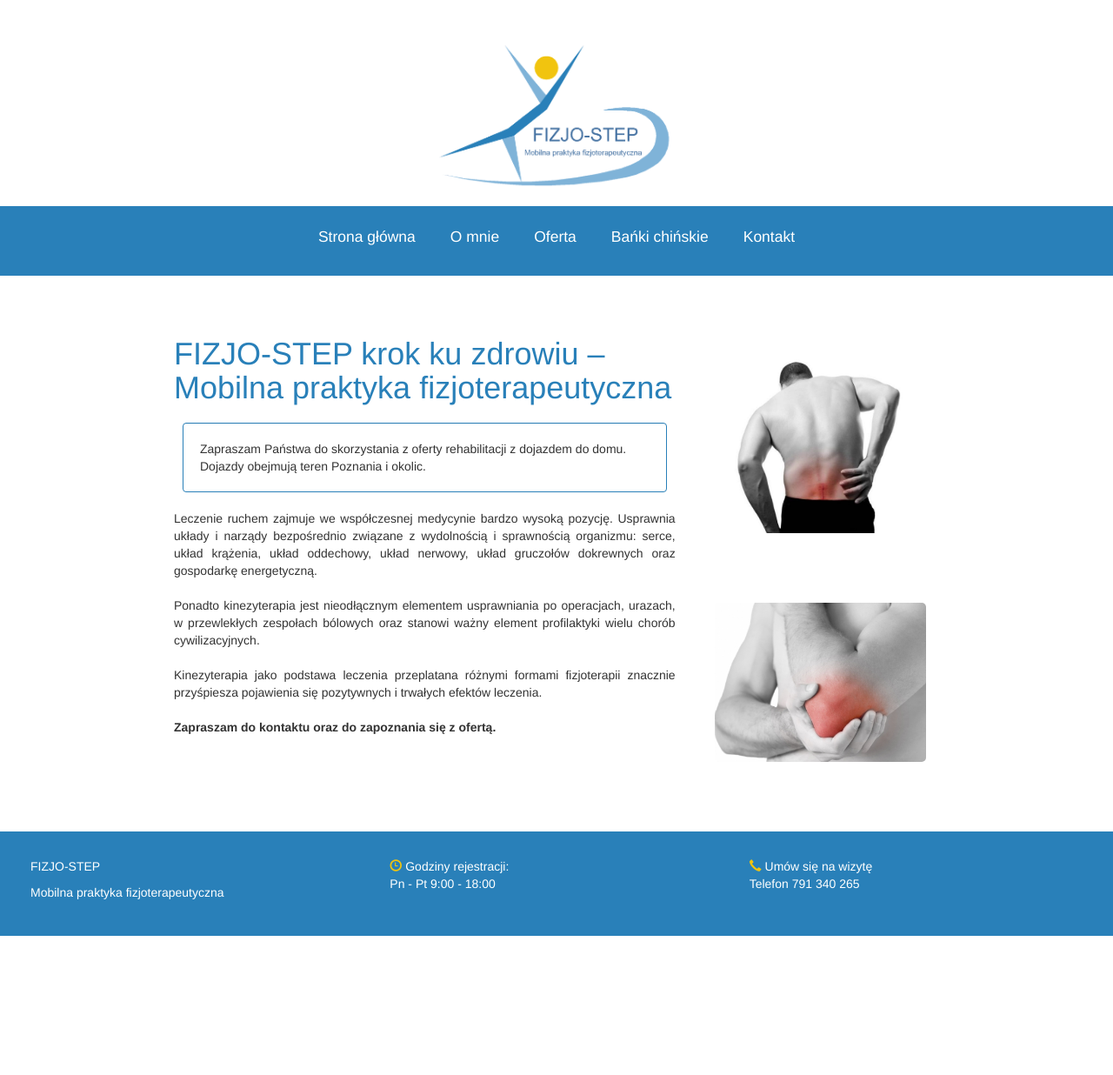
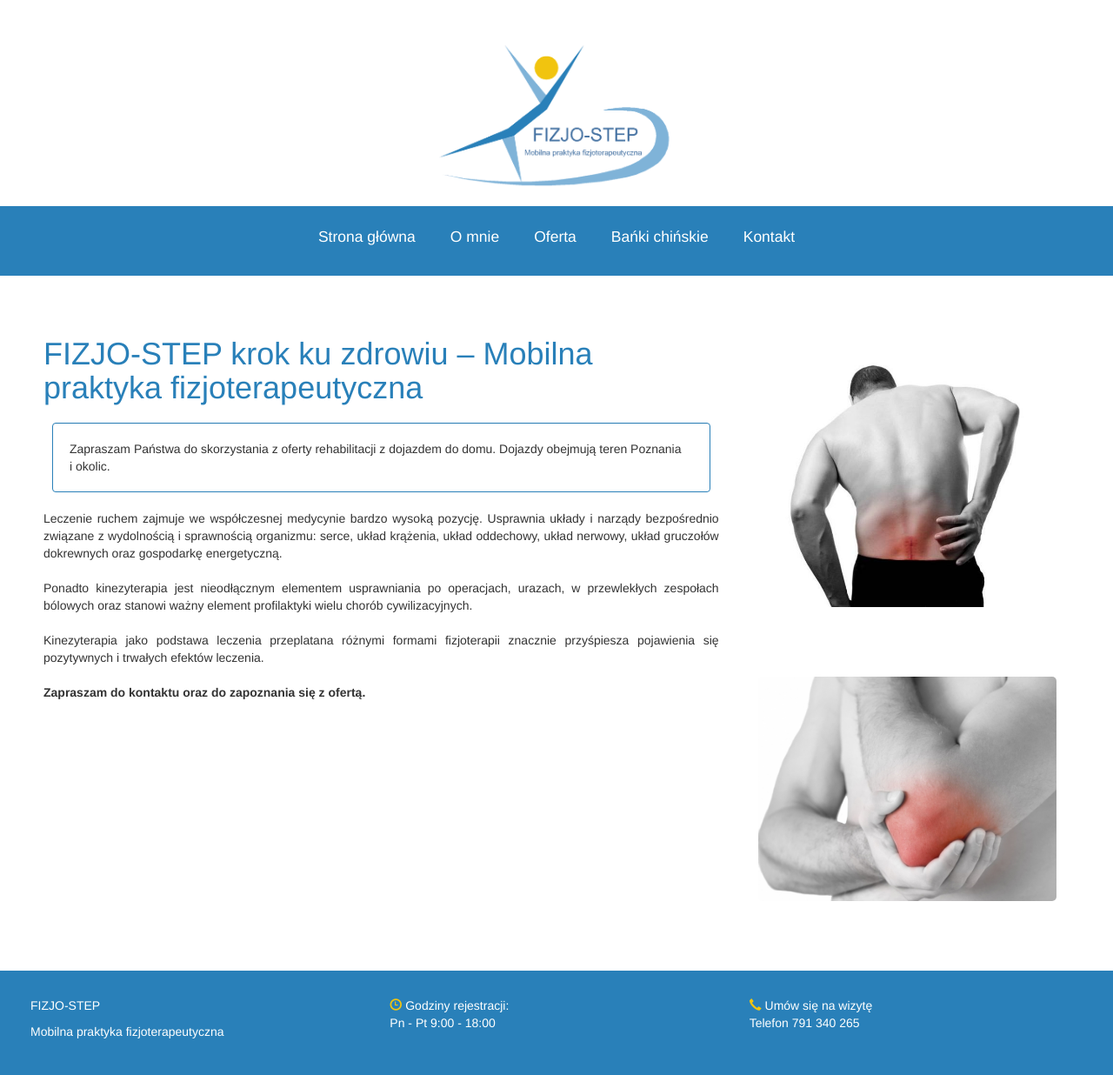
Before and after one commit to Racmo/fizjo-step, a Jekyll site: the page built from index.md, in a window 1280 px wide. Shown: the whole page at 87% size. Built offline with Jekyll 4.4.1, drawn with Linux system fonts in a browser that asks for light colours; nearby versions of some CDN libraries; before the commit the page ends 1076 px from its top, so only the background shows below that.

Commit message:
Test for mobiles fix

```diff
--- a/css/styles.scss
+++ b/css/styles.scss
@@ -5,7 +5,7 @@
 $dark-blue: rgb(41, 128, 185);
 $light-blue: rgb(127, 179, 216);
 $yellow: rgb(241,196,15);
-$small-screen: 800px;
+$small-screen: 576px;
 
 
 img{
@@ -101,11 +101,9 @@ p{
 		}
 	}
 
-	@media screen and (max-width: $small-screen) {
+	@media (min-width: $small-screen) {
     padding-left: 50px;
 	padding-right: 50px;
-
-
   }
 }
 
```
